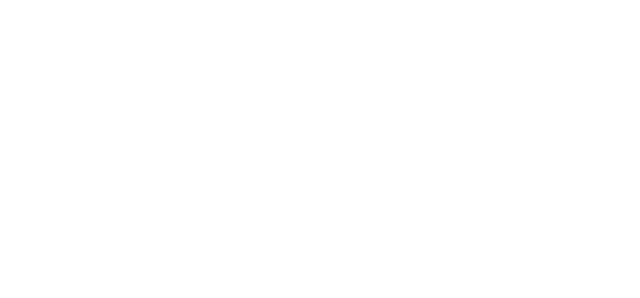
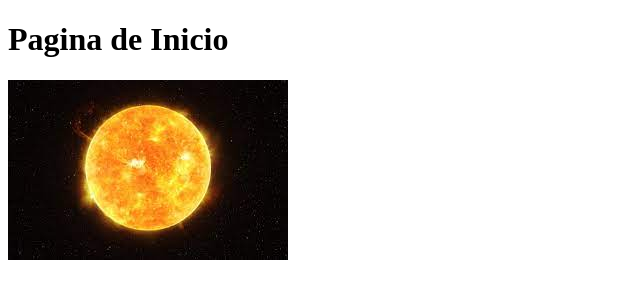
Before and after one commit to Lifeshoft-Code/p1, a plain HTML site: page home.html in a window 1280 px wide. Shown: the whole page, without its empty margins (0-640 px from the left). Drawn offline with Linux system fonts and the light colour scheme.

Commit message:
version: 0.1.1, agregando la carpeta assets/ img y agregando un titulo y una imagen en home.html

```diff
--- a/home.html
+++ b/home.html
@@ -7,6 +7,7 @@
     <title>Document</title>
 </head>
 <body>
-
+    <h1>Pagina de Inicio</h1>
+    <img src="assets\img\descarga.jpg" alt="">
 </body>
 </html>
```
Also changed, not shown: assets/img/descarga.jpg (added).
